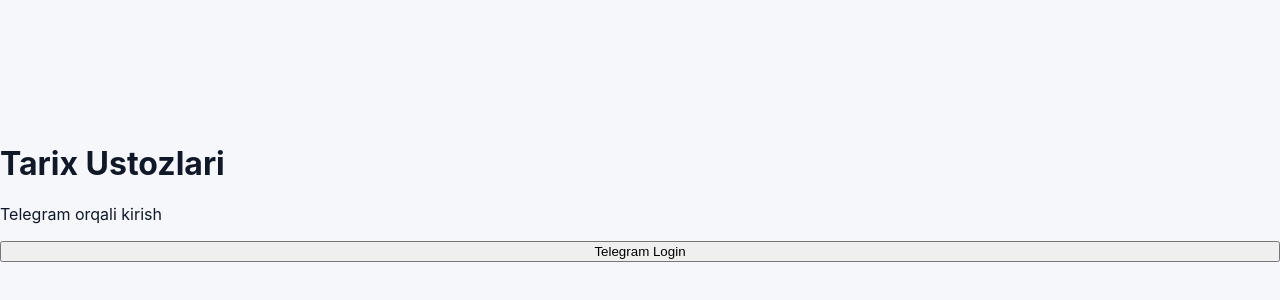
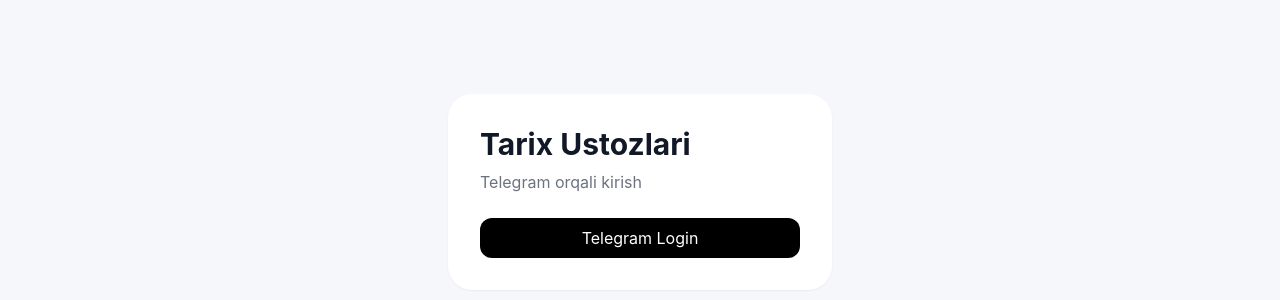
Before and after one commit to abdurahmon2909/tarix-ustozlari-front, a React (Vite) app: page /login in a window 1280 px wide. Shown: the part 208-508 px from the top of the page. Built offline with nearby package versions, Linux system fonts and the light colour scheme; no server answers.

Commit message:
fix tailwind

```diff
--- a/package.json
+++ b/package.json
@@ -24,7 +24,7 @@
     "@vitejs/plugin-react": "^4.3.1",
     "autoprefixer": "^10.5.0",
     "postcss": "^8.5.14",
-    "tailwindcss": "^4.3.0",
+    "tailwindcss": "^3.4.17",
     "typescript": "^5.5.4",
     "vite": "^5.3.4"
   }
--- a/postcss.config.js
+++ b/postcss.config.js
@@ -1,7 +1,6 @@
 export default {
   plugins: {
     tailwindcss: {},
-
     autoprefixer: {},
   },
 };
--- a/tailwind.config.ts
+++ b/tailwind.config.ts
@@ -1,25 +1,13 @@
-import type { Config } from "tailwindcss";
-
-const config: Config = {
+/** @type {import('tailwindcss').Config} */
+export default {
   content: [
     "./index.html",
-
     "./src/**/*.{js,ts,jsx,tsx}",
   ],
 
   theme: {
-    extend: {
-      colors: {
-        primary: "#111827",
-
-        secondary: "#1F2937",
-
-        accent: "#2563EB",
-      },
-    },
+    extend: {},
   },
 
   plugins: [],
 };
-
-export default config;
```
Also changed, not shown: 2 other files (tests, documents, lock files or other folders).
